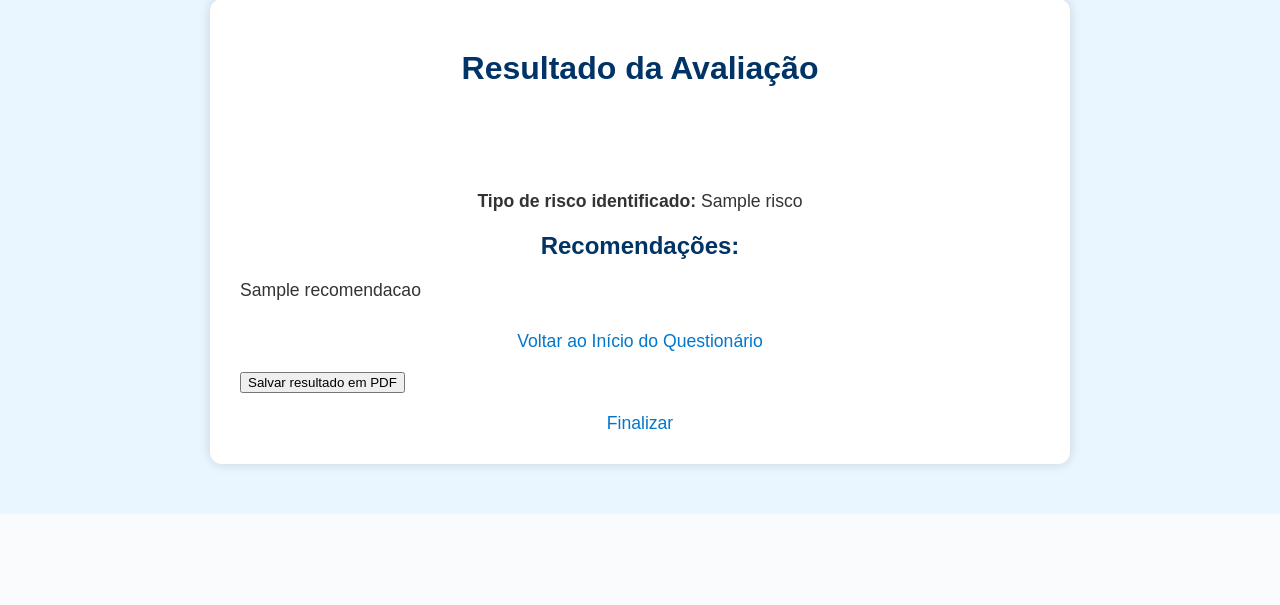
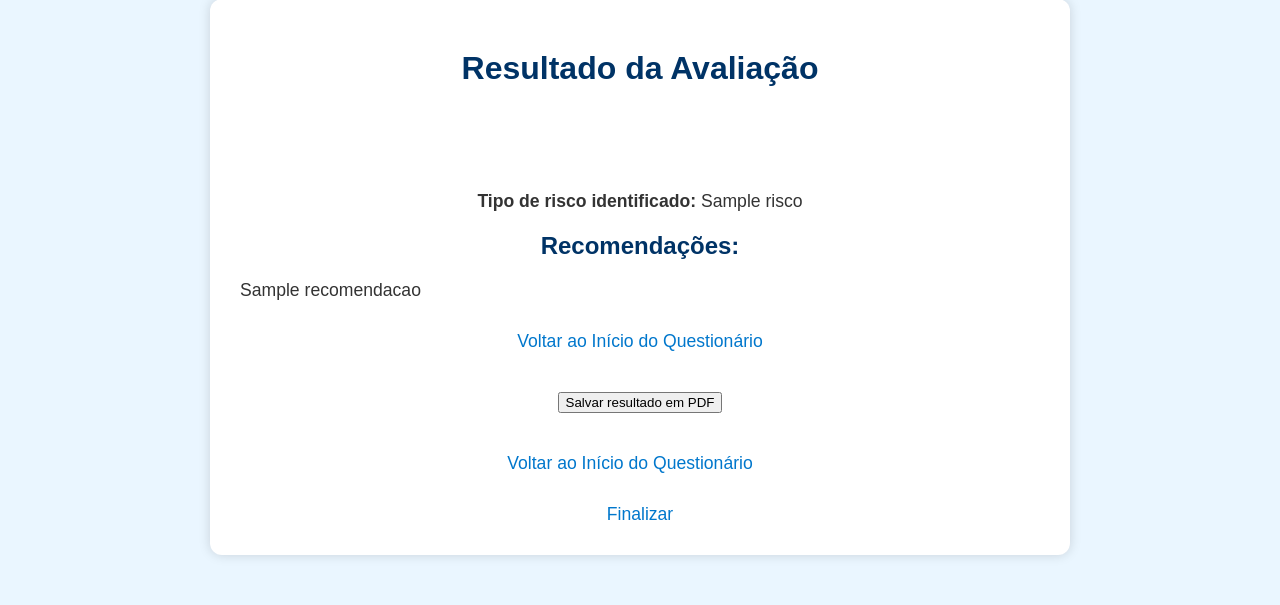
Before and after one commit to Pedro100682/sistema_especialista, a Flask app: template templates/resultado.html in a window 1280 px wide. Shown: the part 319-924 px from the top of the page. Before the commit the page ends 833 px from the top, so only its background shows below. Run offline with Flask 3, Linux system fonts and the light colour scheme; the template is opened without the code that fills it: most values are stand-ins (such as "Sample title", 1, 10 or a date in 2020).

Commit message:
Atualiza resultado

```diff
--- a/templates/resultado.html
+++ b/templates/resultado.html
@@ -120,16 +120,19 @@
 
     <a href="/">Voltar ao Início do Questionário</a>
 
-    <form action="{{ url_for('gerar_pdf') }}" method="post">
+   <div style="text-align: center; margin-top: 40px;">
+    <form action="/gerar_pdf" method="post" style="display: inline-block; margin-bottom: 10px;">
         <input type="hidden" name="risco" value="{{ risco }}">
-        <input type="hidden" name="recomendacao" value="{{ recomendacao|safe }}">
+        <input type="hidden" name="recomendacao" value="{{ recomendacao|striptags }}">
         <input type="hidden" name="cor_alerta" value="{{ cor_alerta }}">
         <input type="hidden" name="texto_alerta" value="{{ texto_alerta }}">
-        <button type="submit" style="margin-top: 20px;">Salvar resultado em PDF</button>
+        <button type="submit">Salvar resultado em PDF</button>
     </form>
+    <div>
+        <a href="/" style="margin-right: 20px;">Voltar ao Início do Questionário</a>
+        <a href="/fim">Finalizar</a>
+    </div>
+</div>
 
-
-    <a href="{{ url_for('fim') }}" class="start-btn" style="margin-top:20px;">Finalizar</a>
-</div>
 </body>
 </html>
```
